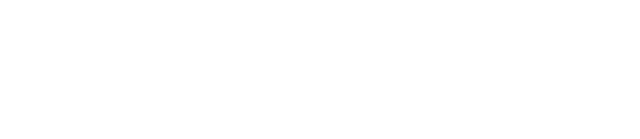
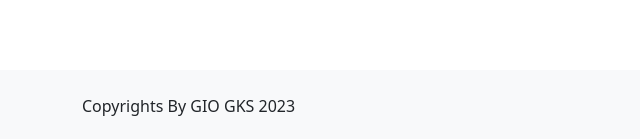
Before and after one commit to GioGKS/Movies-Frontend-React, a React (Create React App) app: page / in a window 1280 px wide. Shown: the part 833-972 px from the top of the page, without its empty margins (0-640 px from the left). Before the commit the page ends 879 px from the top, so only its background shows below. Built offline with nearby package versions, Linux system fonts and the light colour scheme.

Commit message:
Added Footer

```diff
--- a/src/App.tsx
+++ b/src/App.tsx
@@ -21,6 +21,12 @@ function App() {
           ))}
         </Routes>
       </div>
+      <footer className="bd-footer py-4 mt-4 bg-light">
+        <div className="container">
+            Copyrights By GIO GKS {new Date().getFullYear().toString()}
+        </div>
+
+      </footer>
     </BrowserRouter>
   );
 }
```
